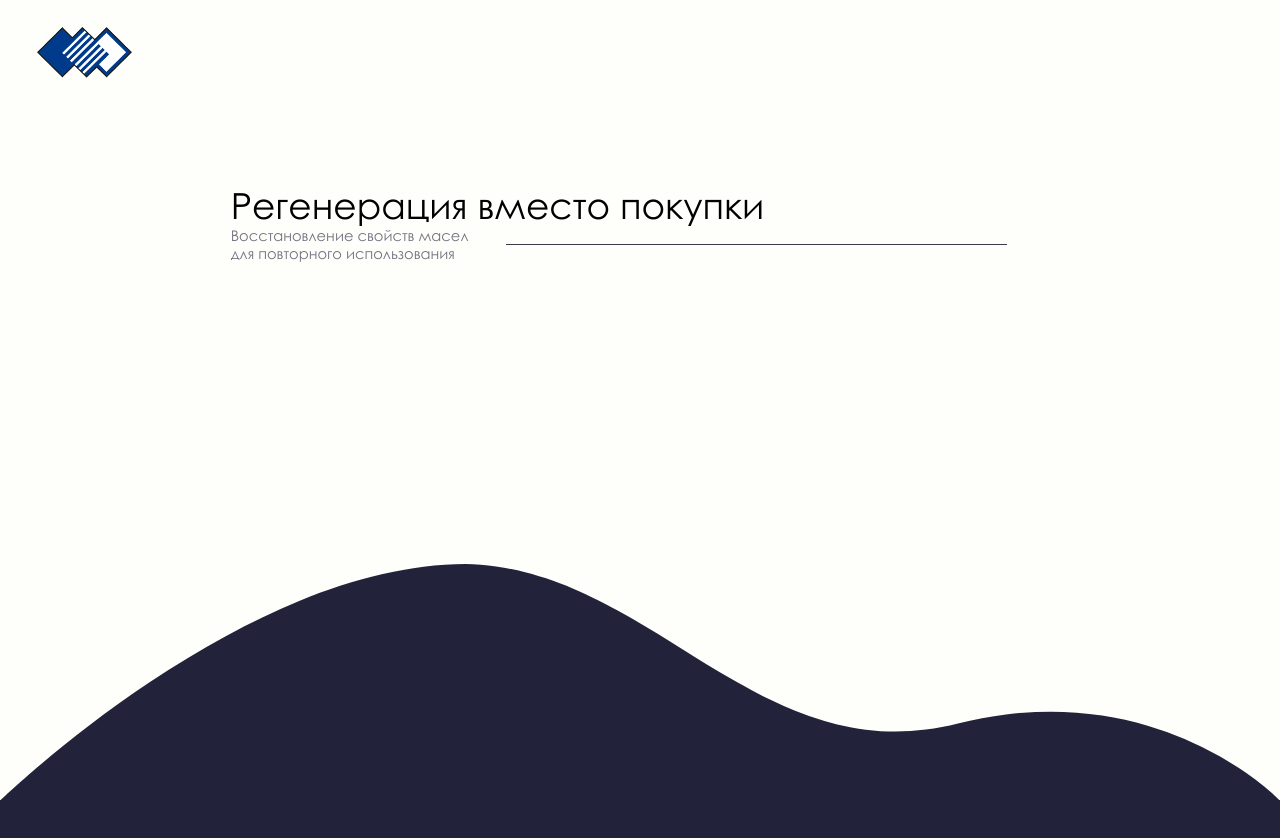
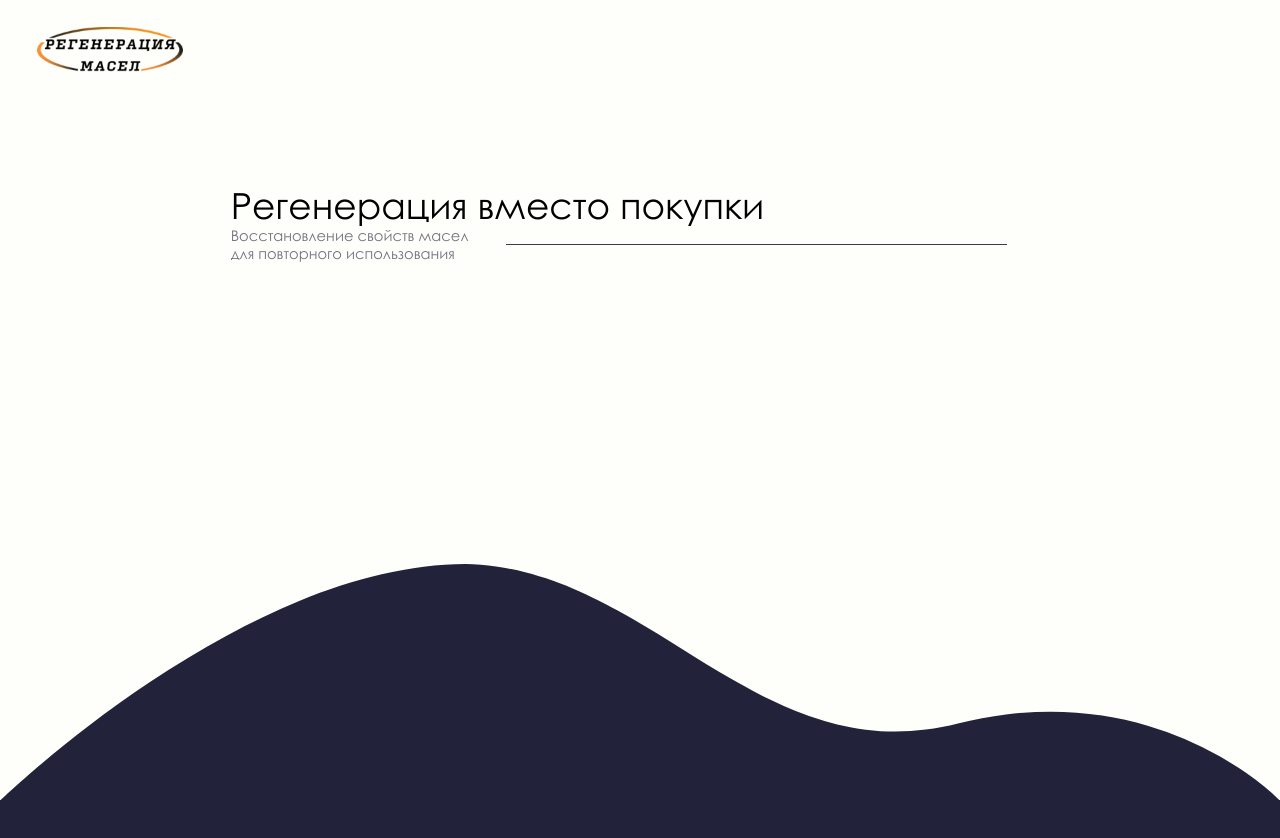
Before and after one commit to Ets-true/landing, a React (Create React App) app: page / in a window 1280 px wide. Shown: the top 838 px of the page. Built offline with nearby package versions, Linux system fonts and the light colour scheme; a web font is replaced by a local one.

Commit message:
11 фев 2023 г. 20:39:39

```diff
--- a/gulpfile.js
+++ b/gulpfile.js
@@ -14,8 +14,8 @@ function send() {
   configFTP.log = util.log;
   const ftpConnect = vinylFTP.create(configFTP);
   gulp.src(`build/**/*.*`, {})
-    .pipe(ftpConnect.dest(`micron/public_html/`));
-    // .pipe(ftpConnect.dest(`RM-landing/public_html/`));
+    // .pipe(ftpConnect.dest(`micron/public_html/`));
+    .pipe(ftpConnect.dest(`RM-landing/public_html/`));
 
 }
 
--- a/public/index.html
+++ b/public/index.html
@@ -2,14 +2,14 @@
 <html lang="en">
   <head>
     <meta charset="utf-8" />
-    <link rel="icon" href="%PUBLIC_URL%/micron.png" />
+    <link rel="icon" href="%PUBLIC_URL%/RM_logo.png" />
     <meta name="viewport" content="width=device-width, initial-scale=1" />
     <meta name="theme-color" content="#000000" />
     <meta
       name="description"
       content="Web site created using create-react-app"
     />
-    <link rel="apple-touch-icon" href="%PUBLIC_URL%/micron.png" />
+    <link rel="apple-touch-icon" href="%PUBLIC_URL%/RM_logo.png" />
     <link rel="manifest" href="%PUBLIC_URL%/manifest.json" />
     <!-- Yandex.Metrika counter -->
     <script type="text/javascript" >
@@ -26,10 +26,9 @@
     </script>
     <noscript><div><img src="https://mc.yandex.ru/watch/89252994" style="position:absolute; left:-9999px;" alt="" /></div></noscript>
     <!-- /Yandex.Metrika counter -->
-    <title>Регенерация масел | МикронИнтер</title>
+    <title>Регенерация масел | РМ</title>
   </head>
   <body>
-    <noscript>You need to enable JavaScript to run this app.</noscript>
     <div id="root"></div>
   </body>
 </html>
--- a/src/App.jsx
+++ b/src/App.jsx
@@ -434,7 +434,7 @@ function App() {
       <div className="App-body">
         <div className="block-Regeneration">
           <div className="sticky-wrap">
-            <div className="logo"><img src={require('./media/img/micron.png')} alt="" /></div>
+            <div className="logo"><img src={require('./media/img/RM-logo.png')} alt="" /></div>
             <div className="title-block">
             <div className="title">{Content.Regeneration.title}</div>
             <div className="subtitle">{Content.Regeneration.subtitle}</div>
--- a/src/content.jsx
+++ b/src/content.jsx
@@ -139,8 +139,8 @@ export const Content = {
     form: {
       formText: 'Форма обратной связи',
       formButton: 'Открыть',
-      RM: 'ООО «МикронИнтер»',
-      copyright: '©2022'
+      RM: 'ООО «Регенерация масел»',
+      copyright: '©2023'
     },
     info: {
       phone: {
--- a/src/scss/App.scss
+++ b/src/scss/App.scss
@@ -50,7 +50,7 @@ body {
       @include top(40);
       .logo{
         @include marginLeft(55);
-        @include size(219*0.65,74);
+        @include size(219,74);
           img{
             width: 100%;
             height: auto;
```
Also changed, not shown: public/RM_logo.png (added).
